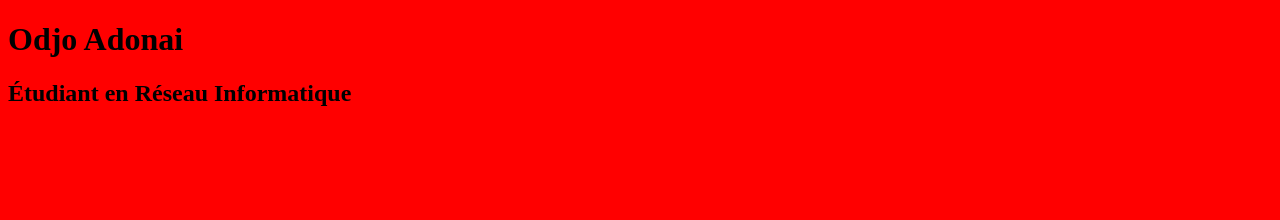
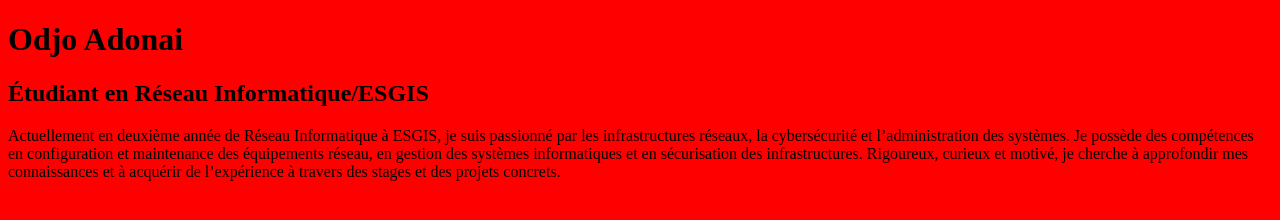
Before and after one commit to ado813/mon-cv, a plain HTML site: page index.html in a window 1280 px wide. Drawn offline with Linux system fonts and the light colour scheme.

Commit message:
mise en place de la section description

```diff
--- a/index.html
+++ b/index.html
@@ -10,8 +10,10 @@
 <body>
     <header>
         <h1>Odjo Adonai</h1>
-        <H2>Étudiant en Réseau Informatique</H2>
+        <H2>Étudiant en Réseau Informatique/ESGIS</H2>
     </header>
-
+    <section id="description">
+        <p>Actuellement en deuxième année de Réseau Informatique à ESGIS, je suis passionné par les infrastructures réseaux, la cybersécurité et l’administration des systèmes. Je possède des compétences en configuration et maintenance des équipements réseau, en gestion des systèmes informatiques et en sécurisation des infrastructures. Rigoureux, curieux et motivé, je cherche à approfondir mes connaissances et à acquérir de l’expérience à travers des stages et des projets concrets.</p>
+    </section>
 </body>
 </html>
```
